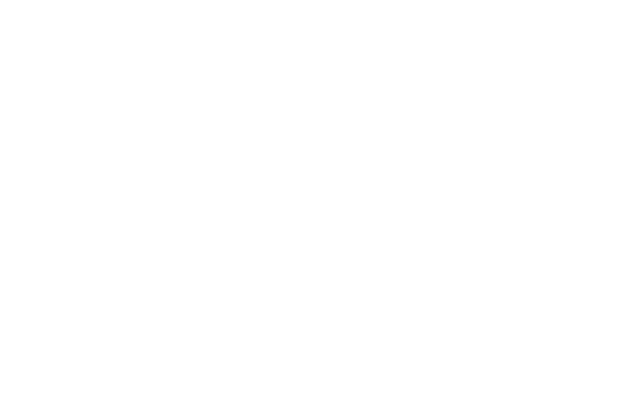
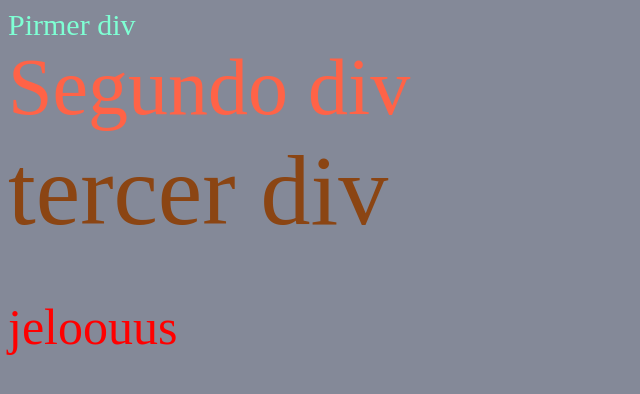
Before and after one commit to JashiRL/1InicioGit, a plain HTML site: page index.html in a window 1280 px wide. Shown: the whole page, without its empty margins (0-640 px from the left). Drawn offline with Linux system fonts and the light colour scheme.

Commit message:
Realizamos los estilos, pagina de estilos y css

```diff
--- /dev/null
+++ b/css/paginacss.css
@@ -0,0 +1,21 @@
+body{
+    margin: 0;
+    padding: 0;
+}
+
+.principal{
+    width: 100%;
+    height: 100vh;
+    display: flex;
+    flex-direction: row;
+}
+
+.izquierda{
+    width: 30%;
+    background-color: burlywood;
+}
+
+.derecha{
+    width: 70%;
+    background-color: aquamarine;
+}
--- a/index.html
+++ b/index.html
@@ -4,9 +4,39 @@
     <meta charset="UTF-8">
     <meta http-equiv="X-UA-Compatible" content="IE=edge">
     <meta name="viewport" content="width=device-width, initial-scale=1.0">
-    <title>InicioGit</title>
+    <title>InicioGit/Practica 1 😘</title>
+    <style>
+        p{
+            font-size: 50px;
+        }
+        .test{
+            font-size: 80px;
+            color: tomato;
+        }
+        #name{
+            font-size: 100px;
+            color: saddlebrown;
+        }
+    </style>
 </head>
-<body>
-
+<!-- si
+i
+uu los coemntariooos-->
+<body style="width: 100%;
+             height: 100%;
+             background-color: rgb(10, 20, 50, 0.5);
+             font-size: 40px;
+             color: red;">
+    <div style="font-size: 30px;
+                color: aquamarine;">
+        Pirmer div
+     </div>
+    <div class="test">
+        Segundo div
+    </div>
+    <div id="name">
+        tercer div
+    </div>
+    <p>jeloouus</p>
 </body>
 </html>
```
Also changed, not shown: paginacss.html (added, +16 -0 lines).
